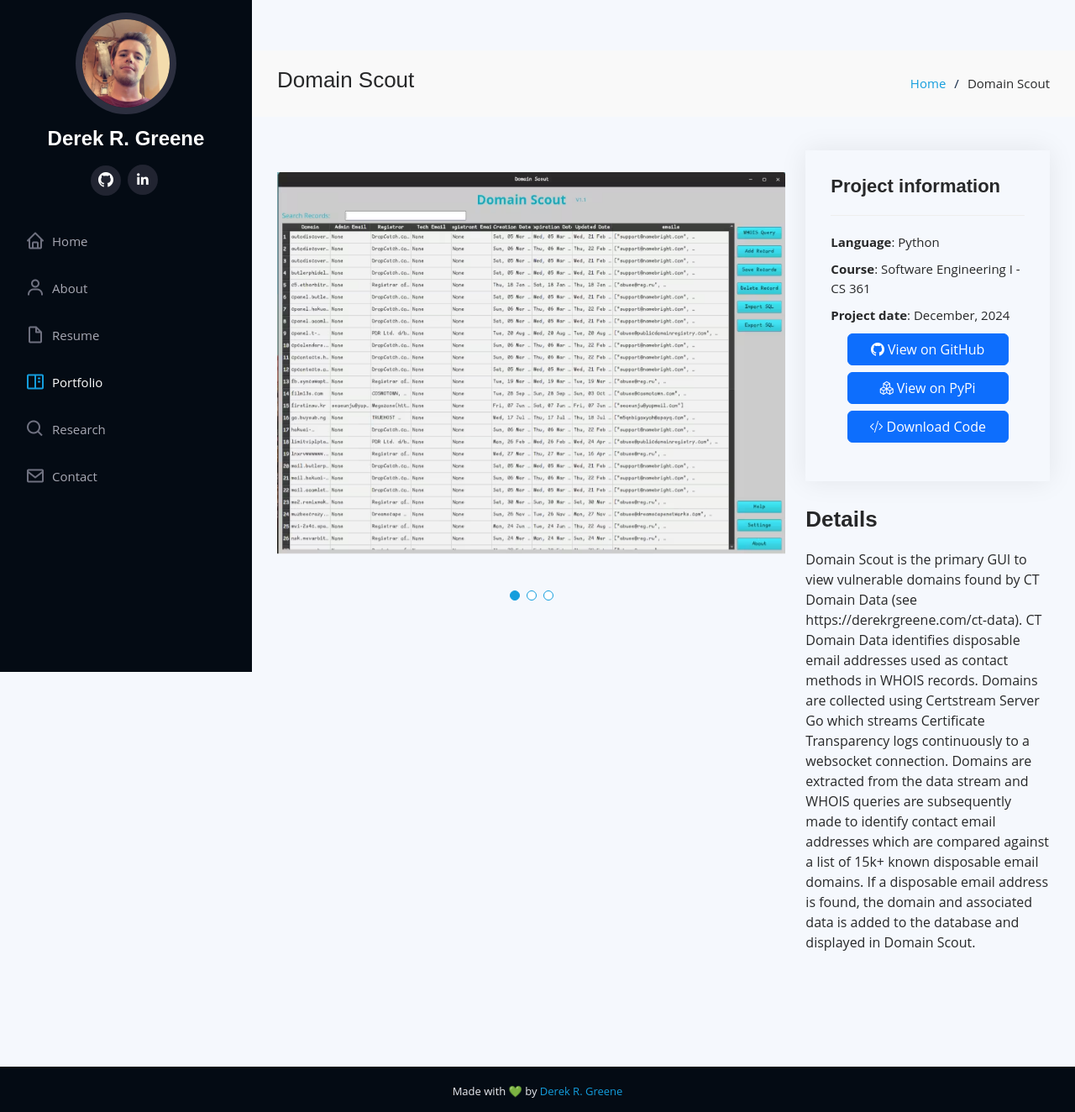
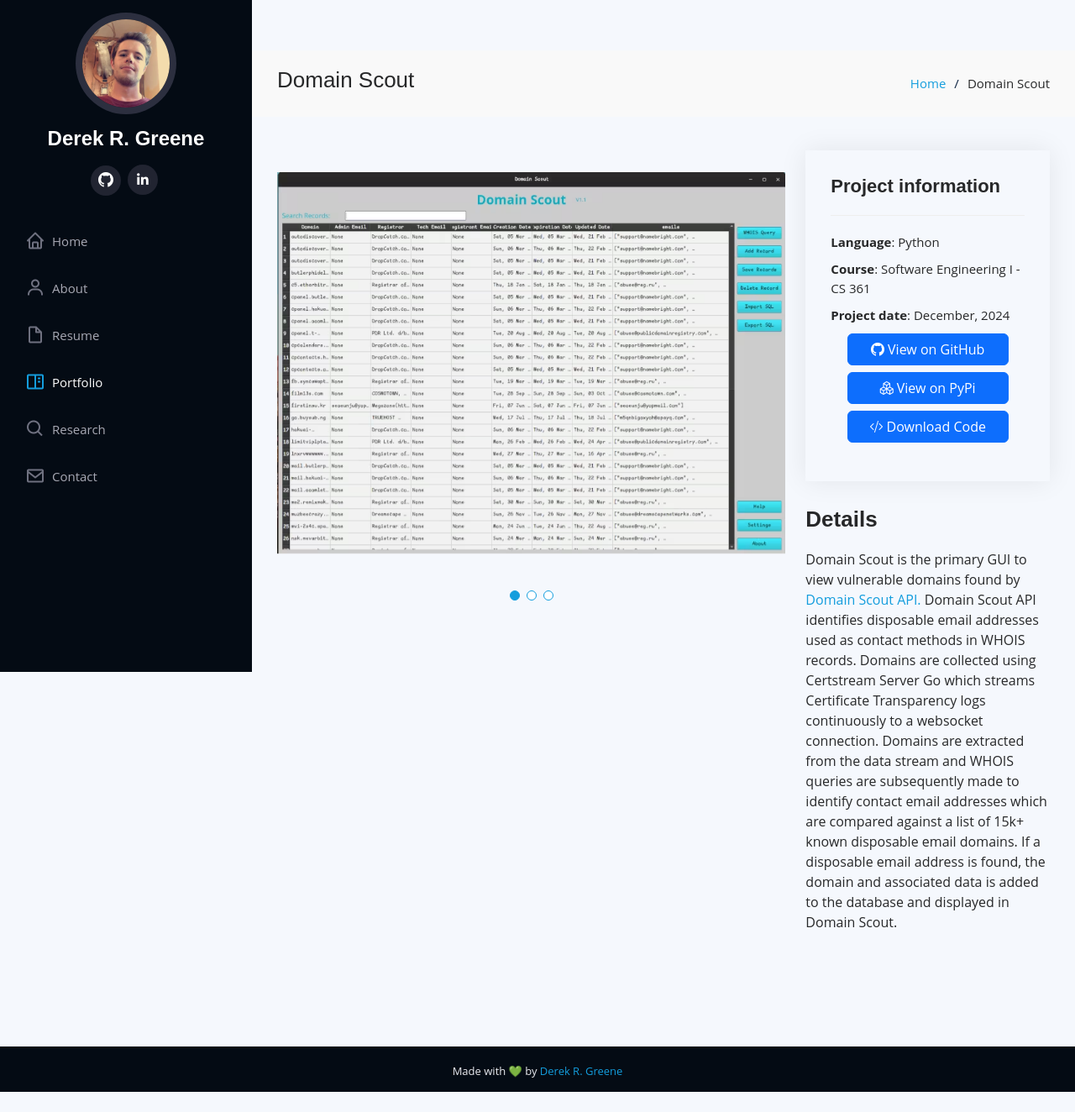
Before and after one commit to derekrgreene/derekrgreene.com, a Flask app: page /domain-scout in a window 1280 px wide. Shown: the whole page at 84% size. After the commit the page ends 1300 px from the top, so only its background shows below. Run offline with Flask 3, Linux system fonts and the light colour scheme; some libraries are stand-ins or nearby versions.

Commit message:
Updated DomainScout

```diff
--- a/templates/domain-scout.html
+++ b/templates/domain-scout.html
@@ -65,7 +65,7 @@
             <div class="portfolio-description">
               <h2>Details</h2>
               <p>
-                 Domain Scout is the primary GUI to view vulnerable domains found by CT Domain Data (see https://derekrgreene.com/ct-data). CT Domain Data identifies disposable email addresses used as contact methods in WHOIS records. Domains are collected using Certstream Server Go which streams Certificate Transparency logs continuously to a websocket connection. Domains are extracted from the data stream and WHOIS queries are subsequently made to identify contact email addresses which are compared against a list of 15k+ known disposable email domains. If a disposable email address is found, the domain and associated data is added to the database and displayed in Domain Scout.
+                 Domain Scout is the primary GUI to view vulnerable domains found by <a href="{{ url_for('domainScout') }}">Domain Scout API.</a> Domain Scout API identifies disposable email addresses used as contact methods in WHOIS records. Domains are collected using Certstream Server Go which streams Certificate Transparency logs continuously to a websocket connection. Domains are extracted from the data stream and WHOIS queries are subsequently made to identify contact email addresses which are compared against a list of 15k+ known disposable email domains. If a disposable email address is found, the domain and associated data is added to the database and displayed in Domain Scout.
               </p>
             </div>
           </div>
```
